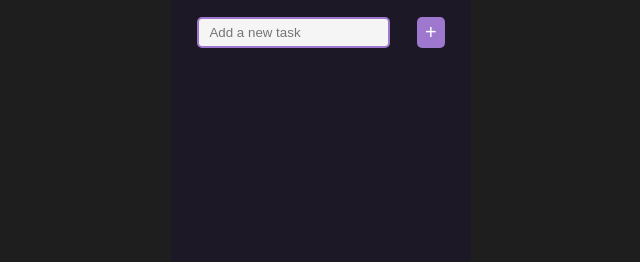
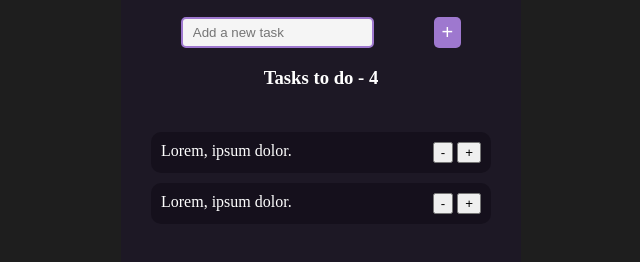
Before and after one commit to nt-backend-nodejs/n-14, a plain HTML site: page index.html in a window 1280 px wide. Shown: the part 50-312 px from the top of the page, without its empty margins (319-959 px from the left). Drawn offline with Linux system fonts and the light colour scheme.

Commit message:
todo app

```diff
--- a/css/style.css
+++ b/css/style.css
@@ -3,11 +3,12 @@ body {
   padding: 0;
   box-sizing: border-box;
   background-color: #1E1E1E;
+  color: white;
 }
 
 .container {
-  width: 300px;
-  height: 300px;
+  width: 400px;
+  height: 1000px;
   margin: auto;
   justify-content: center;
   background-color: #1D1825;
@@ -43,5 +44,28 @@ form {
   border-radius: 5px;
   padding: 2px 8px;
   font-size: 20px;
+}
 
+ul {
+  padding: 20px;
+  list-style: none;
+  display: flex;
+  flex-direction: column;
+  justify-content: space-between;
 }
+
+
+
+.todo-item {
+  display: flex;
+  margin: 10px;
+
+  justify-content: space-between;
+}
+
+li {
+  background-color: #15101C;
+  margin: 20px;
+  border-radius: 10px;
+  margin: 5px 10px;
+}
--- a/index.html
+++ b/index.html
@@ -21,6 +21,28 @@
       <input type="text" placeholder="Add a new task">
       <button type="submit" class="btn_submit">+</button>
     </form>
+    <h3>Tasks to do - 4</h3>
+    <ul>
+      <li>
+        <div class="todo-item">
+          Lorem, ipsum dolor.
+          <div class="button">
+            <button class="minus">-</button>
+            <button class="plus"> +</button>
+          </div>
+
+        </div>
+      </li>
+      <li>
+        <div class="todo-item">
+          Lorem, ipsum dolor.
+          <div class="button">
+            <button class="minus">-</button>
+            <button class="plus"> +</button>
+          </div>
+        </div>
+      </li>
+    </ul>
   </div>
 </body>
 
```
